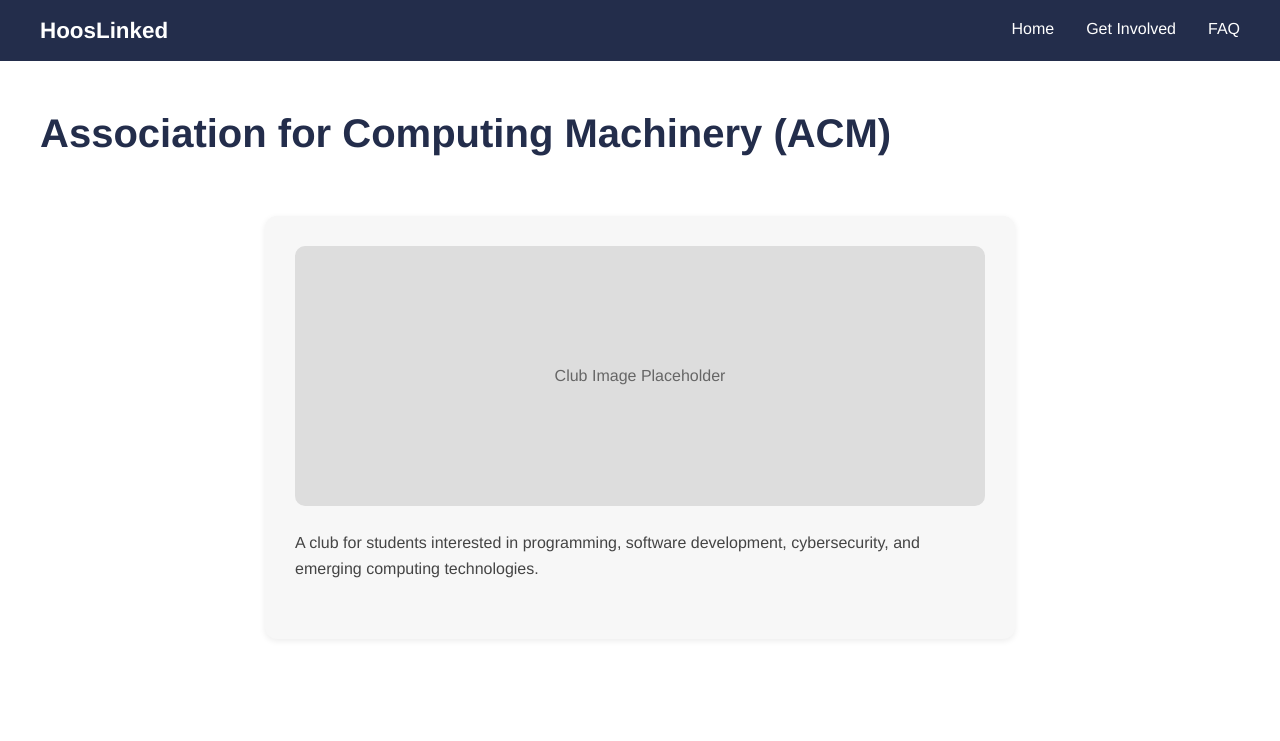
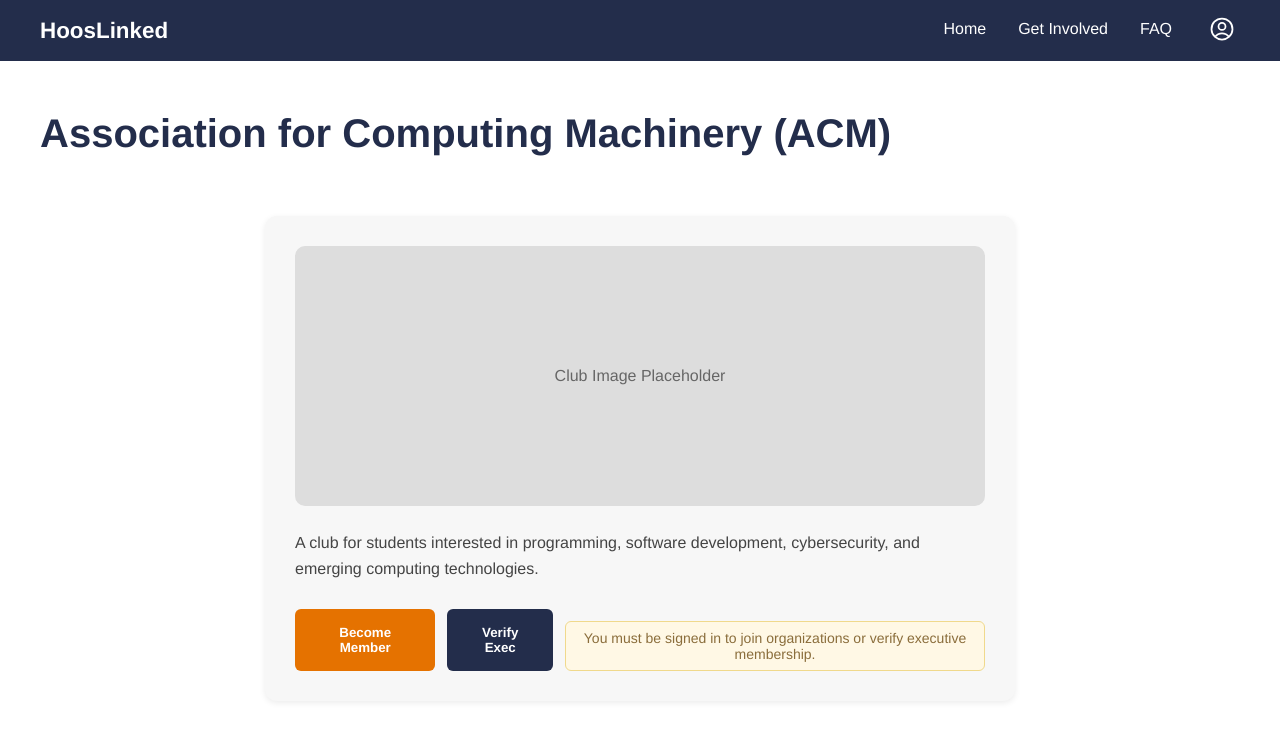
Before and after one commit to aranjothi/uvaclearinghouse, a Django app: a page that uses django/main/templates/main/club_detail.html in a window 1280 px wide. Shown: the top 741 px of the page. Run offline with Django 5.2, Linux system fonts and the light colour scheme; data comes from the database, SQL or seed files in the repository; both versions use the stored data as it was after the commit.

Commit message:
people can self identify as members and exec. it should show up in profile as well. also made profile appear across all navbars

```diff
--- a/django/main/templates/main/club_detail.html
+++ b/django/main/templates/main/club_detail.html
@@ -55,6 +55,14 @@ nav ul li a {
 nav ul li a:hover {
     border-bottom: 3px solid #E57200;
 }
+
+.nav-icon { position: relative; padding: 11px 0px;}
+.icon-btn { background: none; border: none; cursor: pointer; color: #FFFFFF; padding: 4px; display: flex; align-items: center; }
+.icon-btn svg { width: 28px; height: 28px; }
+.dropdown { display: none; position: absolute; right: 0; top: calc(100% + 8px); background: #FFFFFF; border: 1.5px solid #232D4B; border-radius: 6px; min-width: 130px; z-index: 100; overflow: hidden; }
+.dropdown a, .dropdown button { display: block; width: 100%; text-align: left; padding: 10px 16px; font-size: 0.95rem; color: #232D4B; text-decoration: none; background: none; border: none; cursor: pointer; font-family: inherit; }
+.dropdown a:hover, .dropdown button:hover { background-color: #f0f0f0; }
+.nav-icon.open .dropdown { display: block; }
 
 /* Page header */
 
@@ -152,6 +160,18 @@ nav ul li a:hover {
     background-color: #1a2238;
 }
 
+.login-warning {
+    margin-top: 12px;
+    padding: 8px 12px;
+    font-size: 14px;
+    color: #8a6d3b;
+    background-color: #fff8e5;
+    border: 1px solid #f0d98c;
+    border-radius: 6px;
+    text-align: center;
+    max-width: 420px;
+}
+
 </style>
 </head>
 
@@ -164,6 +184,21 @@ nav ul li a:hover {
         <li><a href="{% url 'home' %}">Home</a></li>
         <li><a href="{% url 'get_involved' %}">Get Involved</a></li>
         <li><a href="#">FAQ</a></li>
+        <li class="nav-icon" id="navIcon">
+                <button class="icon-btn" onclick="toggleNav()">
+                    <svg xmlns="http://www.w3.org/2000/svg" fill="none" viewBox="0 0 24 24" stroke-width="1.5" stroke="currentColor">
+                        <path stroke-linecap="round" stroke-linejoin="round" d="M17.982 18.725A7.488 7.488 0 0 0 12 15.75a7.488 7.488 0 0 0-5.982 2.975m11.963 0a9 9 0 1 0-11.963 0m11.963 0A8.966 8.966 0 0 1 12 21a8.966 8.966 0 0 1-5.982-2.275M15 9.75a3 3 0 1 1-6 0 3 3 0 0 1 6 0Z" />
+                    </svg>
+                </button>
+                <div class="dropdown">
+                    {% if user.is_authenticated %}
+                        <a href="{% url 'profile' %}">Profile</a>
+                        <a href="{% url 'logout' %}">Logout</a>
+                    {% else %}
+                        <a href="{% url 'login' %}">Login</a>
+                    {% endif %}
+                </div>
+            </li>
     </ul>
 </nav>
 
@@ -185,20 +220,49 @@ nav ul li a:hover {
             {{ club.description }}
         </p>
 
-        <!--<div class="button-row">
+        <div class="button-row">
 
-            <form method="post" action="{% url 'join_club' club.slug %}">
-                {% csrf_token %}
-                <button type="submit" class="club-btn">
+            {% if user.is_authenticated %}
+                {% if is_member %}
+                    <button type="button" class="club-btn" disabled>
+                        Already a Member
+                    </button>
+                {% else %}
+
+                <form method="post" action="{% url 'join_club' club.slug %}">
+                    {% csrf_token %}
+                    <button type="submit" class="club-btn">
+                        Become Member
+                    </button>
+                </form>
+                {% endif %}
+
+                <form method="post" action="{% url 'verify_exec' club.slug %}">
+                    {% csrf_token %}
+                    <button type="submit" class="club-btn secondary-btn">
+                        Verify Exec
+                    </button>
+                </form>
+
+            {% else %}
+                <button type="button" class="club-btn" disabled>
                     Become Member
                 </button>
-            </form>
 
-            <a href="{% url 'verify_exec' club.slug %}" class="club-btn secondary-btn">
-                Verify Exec
-            </a>
+                <button type="button" class="club-btn secondary-btn" disabled>
+                    Verify Exec
+                </button>
 
-        </div>-->
+                <p class="login-warning">
+                    You must be signed in to join organizations or verify executive membership.
+                </p>
+
+
+
+        {% endif %}
+
+        </div>
+
 
     </div>
 
--- a/django/main/templates/main/profile.html
+++ b/django/main/templates/main/profile.html
@@ -268,8 +268,8 @@ M15 9.75a3 3 0 1 1-6 0 3 3 0 0 1 6 0Z" />
     {% if memberships %}
         {% for membership in memberships %}
         <div>
-            <span>{{ membership.club.name }}</span> :
-            <span>
+            <span><strong>{{ membership.club.name }}</strong></span> :
+
             {% if membership.role == "executive" %}
                 Executive Member
             {% else %}
--- a/django/main/urls.py
+++ b/django/main/urls.py
@@ -11,5 +11,7 @@ urlpatterns = [
     path('create-profile/', views.create_profile_page, name='create_profile'),
     path('get-involved/', views.get_involved_page, name='get_involved'),
     #creates the urls for each club's page
-    path('clubs/<slug:slug>/', views.ClubDetailView.as_view(), name='club_detail'),
+   path('clubs/<slug:slug>/', views.ClubDetailView.as_view(), name='club_detail'),
+   path('clubs/<slug:slug>/join/', views.join_club, name='join_club'),
+   path('clubs/<slug:slug>/verify/', views.verify_exec, name='verify_exec'),
 ]
--- a/django/main/views.py
+++ b/django/main/views.py
@@ -1,9 +1,16 @@
 from django.views.generic import DetailView
 from django.db.models import Q
-from django.shortcuts import render, redirect
+from django.shortcuts import render, redirect, get_object_or_404
 from django.contrib.auth import login, authenticate, logout
+from django.contrib.auth.decorators import login_required
 from .models import User, Club, Membership
 
+class ClubDetailView(DetailView):
+    model = Club
+    template_name = "main/club_detail.html"
+    context_object_name = "club"
+    slug_field = "slug"
+    slug_url_kwarg = "slug"
 
 def home(request):
     return render(request, 'main/home.html')
@@ -69,7 +76,7 @@ def create_profile_page(request):
 
 def profile_page(request):
     #based on database
-    memberships = request.user.memberships.all()
+    memberships = request.user.memberships.select_related("club")
     if not request.user.is_authenticated:
         return redirect('home')
     return render(request, 'main/profile.html',{
@@ -99,9 +106,48 @@ def get_involved_page(request):
         'query': query,
     })
 
-class ClubDetailView(DetailView):
-    model = Club
-    template_name = "main/club_detail.html"
-    context_object_name = "club"
-    slug_field = "slug"
-    slug_url_kwarg = "slug"
+@login_required
+def join_club(request, slug):
+    if request.method == "POST":
+
+        club = get_object_or_404(Club, slug=slug)
+
+        Membership.objects.get_or_create(
+            user=request.user,
+            club=club,
+            defaults={"role": Membership.MEMBER}
+        )
+
+    return redirect("club_detail", slug=slug)
+
+@login_required
+def verify_exec(request, slug):
+    if request.method == "POST":
+
+        club = get_object_or_404(Club, slug=slug)
+        membership, created = Membership.objects.get_or_create(
+            user=request.user,
+            club=club
+        )
+
+        #update instead of new entry
+        membership.role = Membership.EXECUTIVE
+        membership.save()
+
+    return redirect("club_detail", slug=slug)
+
+def get_context_data(self, **kwargs):
+
+        context = super().get_context_data(**kwargs)
+
+        is_member = False
+
+        if self.request.user.is_authenticated:
+            is_member = Membership.objects.filter(
+                user=self.request.user,
+                club=self.object
+            ).exists()
+
+        context["is_member"] = is_member
+
+        return context
```
Also changed, not shown: django/main/templates/main/get_involved.html (+23 -0 lines), django/db.sqlite3.
